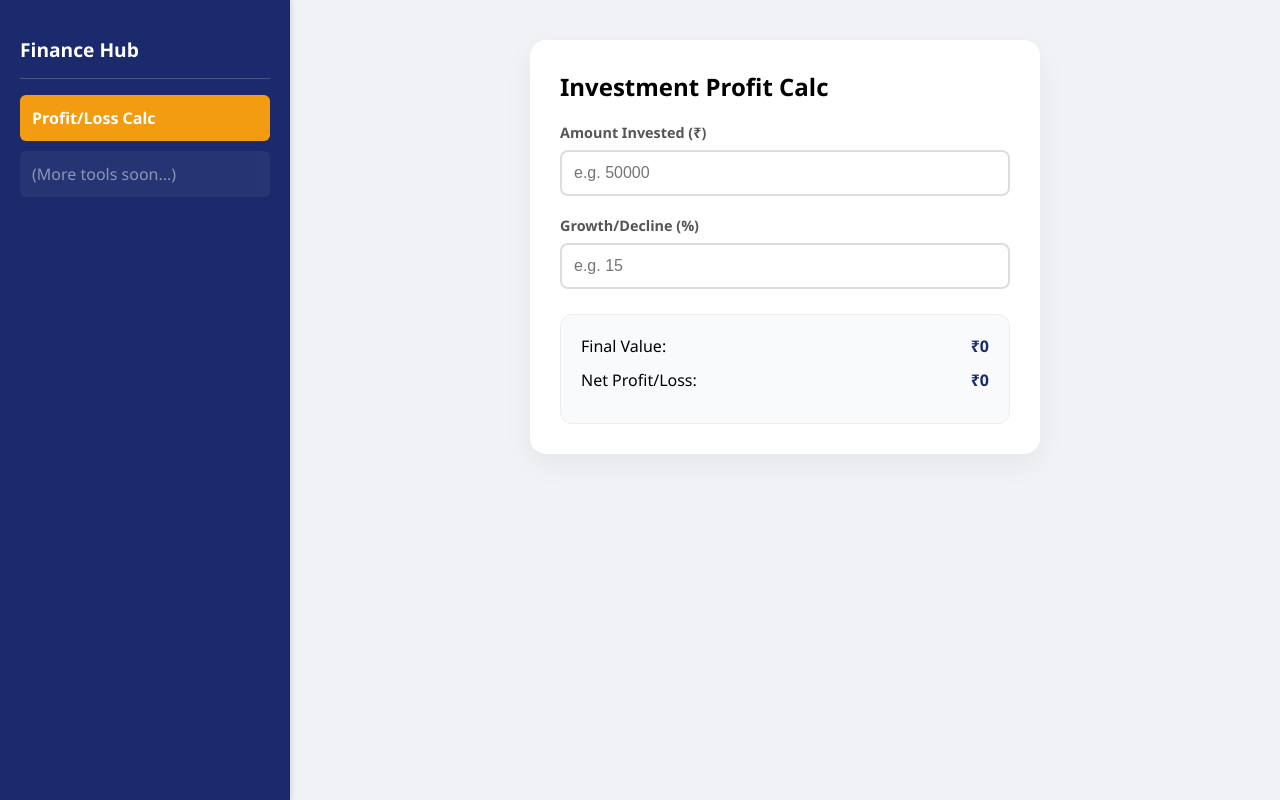
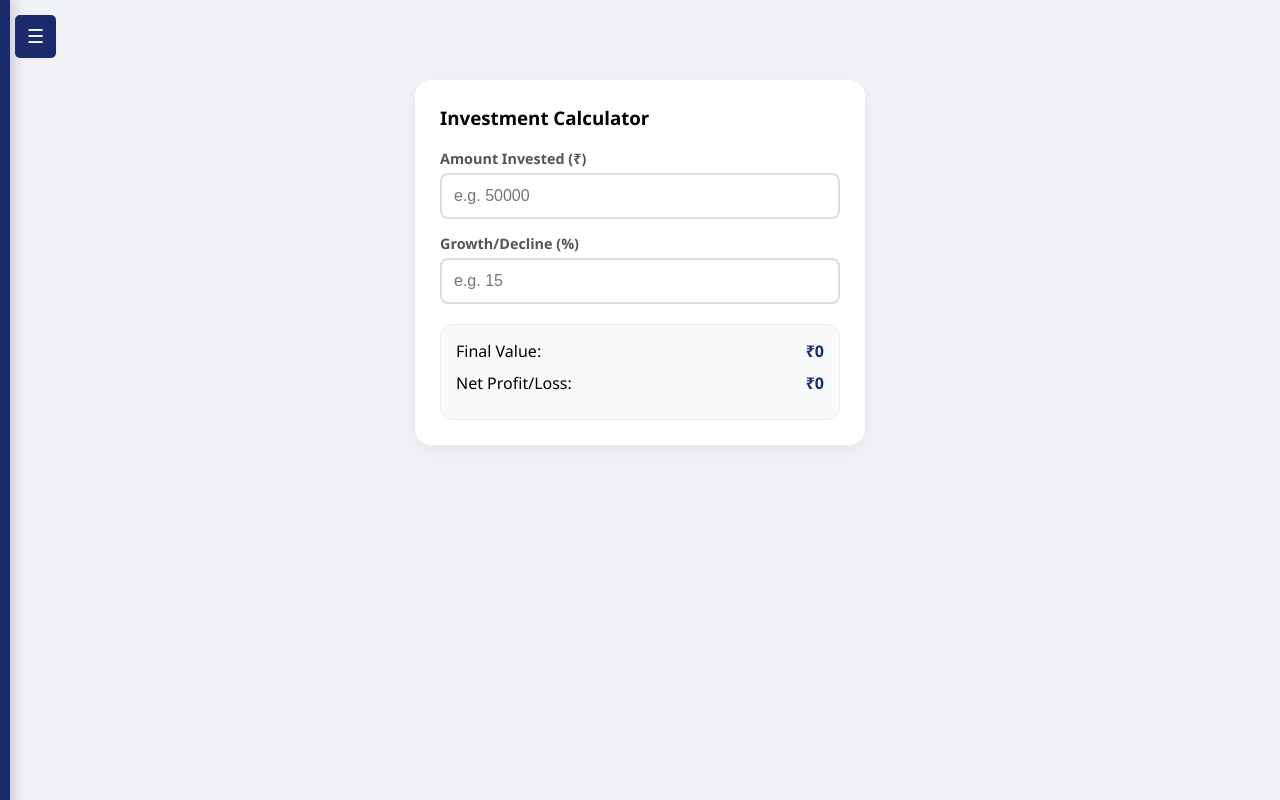
Before and after one commit to suryab0002/invtools, a plain HTML site: page index.html in a window 1280 px wide. Drawn offline with Linux system fonts and the light colour scheme.

Commit message:
Update index.html

```diff
--- a/index.html
+++ b/index.html
@@ -3,36 +3,55 @@
 <head>
     <meta charset="UTF-8">
     <meta name="viewport" content="width=device-width, initial-scale=1.0">
-    <title>My Personal Finance Hub</title>
+    <title>Finance Hub Mobile-Ready</title>
     <style>
         :root {
             --primary: #1a2a6c;
+            --accent: #f39c12;
             --bg: #f0f2f5;
             --card: #ffffff;
-            --text: #333;
         }
 
-        body { font-family: 'Segoe UI', sans-serif; margin: 0; display: flex; background: var(--bg); height: 100vh; }
+        body { font-family: 'Segoe UI', sans-serif; margin: 0; display: flex; background: var(--bg); height: 100vh; overflow: hidden; }
 
-        /* Sidebar Navigation */
-        .sidebar { width: 250px; background: var(--primary); color: white; padding: 20px; box-shadow: 2px 0 5px rgba(0,0,0,0.1); }
-        .sidebar h2 { font-size: 1.2rem; border-bottom: 1px solid rgba(255,255,255,0.2); padding-bottom: 15px; }
-        .nav-item { padding: 12px; margin: 10px 0; cursor: pointer; border-radius: 6px; transition: 0.3s; background: rgba(255,255,255,0.1); }
-        .nav-item:hover { background: rgba(255,255,255,0.3); }
-        .nav-item.active { background: #f39c12; color: #fff; font-weight: bold; }
+        /* --- BURGER MENU ICON --- */
+        .menu-btn {
+            position: fixed; top: 15px; left: 15px; z-index: 1000;
+            background: var(--primary); color: white; border: none;
+            padding: 10px 12px; border-radius: 5px; cursor: pointer; font-size: 1.2rem;
+        }
 
-        /* Main Content Area */
-        .main-content { flex: 1; padding: 40px; overflow-y: auto; display: flex; justify-content: center; }
+        /* --- SIDEBAR (Hidden by default on mobile) --- */
+        .sidebar {
+            width: 250px; background: var(--primary); color: white; padding: 20px;
+            box-shadow: 2px 0 15px rgba(0,0,0,0.2); position: fixed;
+            height: 100%; left: -280px; transition: 0.3s ease; z-index: 999;
+        }
+        .sidebar.active { left: 0; }
+        .sidebar h2 { font-size: 1.2rem; border-bottom: 1px solid rgba(255,255,255,0.2); padding-bottom: 15px; margin-top: 50px; }
 
-        .tool-container { background: var(--card); padding: 30px; border-radius: 16px; box-shadow: 0 10px 30px rgba(0,0,0,0.05); width: 100%; max-width: 450px; height: fit-content; }
+        .nav-item { padding: 12px; margin: 10px 0; cursor: pointer; border-radius: 6px; background: rgba(255,255,255,0.1); }
+        .nav-item.active { background: var(--accent); font-weight: bold; }
+
+        /* --- BACKDROP (Darkens screen when menu is open) --- */
+        .backdrop {
+            position: fixed; top: 0; left: 0; width: 100%; height: 100%;
+            background: rgba(0,0,0,0.5); display: none; z-index: 998;
+        }
+        .backdrop.active { display: block; }
+
+        /* --- MAIN CONTENT --- */
+        .main-content { flex: 1; padding: 80px 20px 20px 20px; overflow-y: auto; display: flex; justify-content: center; }
+
+        .tool-container { background: var(--card); padding: 25px; border-radius: 16px; box-shadow: 0 5px 20px rgba(0,0,0,0.05); width: 100%; max-width: 400px; height: fit-content; }
 
         /* Tool UI Elements */
-        .input-group { margin-bottom: 20px; }
-        label { display: block; margin-bottom: 8px; font-weight: 600; font-size: 0.9rem; color: #555; }
+        .input-group { margin-bottom: 15px; }
+        label { display: block; margin-bottom: 5px; font-weight: 600; color: #555; font-size: 0.9rem; }
         input { width: 100%; padding: 12px; border: 2px solid #ddd; border-radius: 8px; box-sizing: border-box; font-size: 1rem; }
 
-        .results { margin-top: 25px; padding: 20px; background: #f8fafb; border-radius: 12px; border: 1px solid #eee; }
-        .result-item { display: flex; justify-content: space-between; margin-bottom: 12px; }
+        .results { margin-top: 20px; padding: 15px; background: #f8fafb; border-radius: 12px; border: 1px solid #eee; }
+        .result-item { display: flex; justify-content: space-between; margin-bottom: 10px; }
         .value { font-weight: 800; color: var(--primary); }
         .profit { color: #1b5e20; }
         .loss { color: #b71c1c; }
@@ -40,15 +59,19 @@
 </head>
 <body>
 
-    <div class="sidebar">
+    <button class="menu-btn" onclick="toggleMenu()">☰</button>
+
+    <div class="backdrop" id="backdrop" onclick="toggleMenu()"></div>
+
+    <div class="sidebar" id="sidebar">
         <h2>Finance Hub</h2>
-        <div class="nav-item active">Profit/Loss Calc</div>
-        <div class="nav-item" style="opacity: 0.5; cursor: not-allowed;">(More tools soon...)</div>
+        <div class="nav-item active" onclick="toggleMenu()">Profit/Loss Calc</div>
+        <div class="nav-item" style="opacity: 0.5;">More Tools Soon...</div>
     </div>
 
     <div class="main-content">
-        <div id="tool-box" class="tool-container">
-            <h2 style="margin-top:0">Investment Profit Calc</h2>
+        <div class="tool-container">
+            <h3 style="margin-top:0">Investment Calculator</h3>
 
             <div class="input-group">
                 <label>Amount Invested (₹)</label>
@@ -74,7 +97,13 @@
     </div>
 
 <script>
-    // Logic for Tool 1: Profit/Loss
+    // Toggle Sidebar Function
+    function toggleMenu() {
+        document.getElementById('sidebar').classList.toggle('active');
+        document.getElementById('backdrop').classList.toggle('active');
+    }
+
+    // Calculator Logic
     function runCalc() {
         const invested = parseFloat(document.getElementById('invested').value) || 0;
         const percent = parseFloat(document.getElementById('percent').value) || 0;
```
